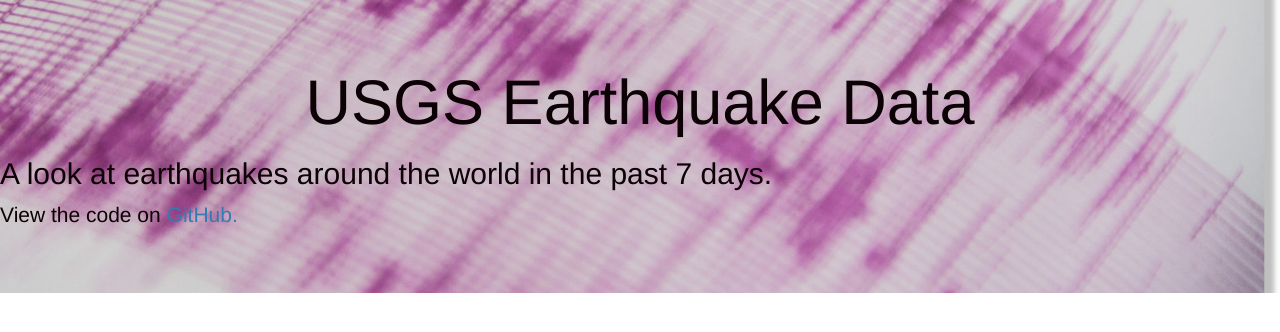
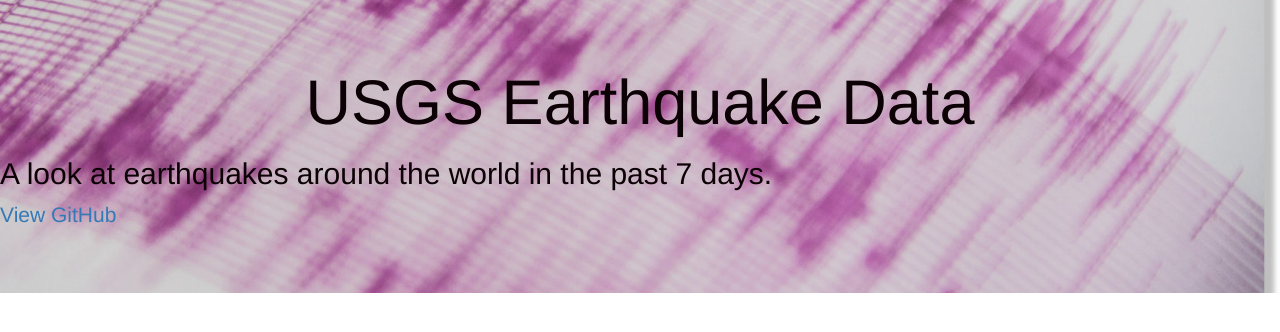
Before and after one commit to swtsprt247/USGS-Earthquake-Data, a plain HTML site: page index.html in a window 1280 px wide. Drawn offline with nearby package versions, Linux system fonts and the light colour scheme; no server answers.

Commit message:
Add files via upload

```diff
--- a/index.html
+++ b/index.html
@@ -2,7 +2,7 @@
 <html lang="en">
 <head>
   <meta charset="utf-8">
-  <title>Data Visualization with Leaflet</title>
+  <title>USGS Earthquake Data</title>
 
   <!-- Leaflet CSS & JS -->
   <link rel="stylesheet" href="https://unpkg.com/leaflet@1.0.2/dist/leaflet.css" />
@@ -30,7 +30,7 @@
     <div class="jumbotron">
         <h1 class="text-center">USGS Earthquake Data</h1>
         <h2>A look at earthquakes around the world in the past 7 days.</h2>
-        <p>View the code on  <a href="https://github.com/swtsprt247/USGS-Earthquake-Data">GitHub.</a> </p>
+        <p><a href="https://github.com/swtsprt247/USGS-Earthquake-Data">View GitHub</a> </p>
       </div>
 
 
```
Also changed, not shown: waves2.jpg (added).
